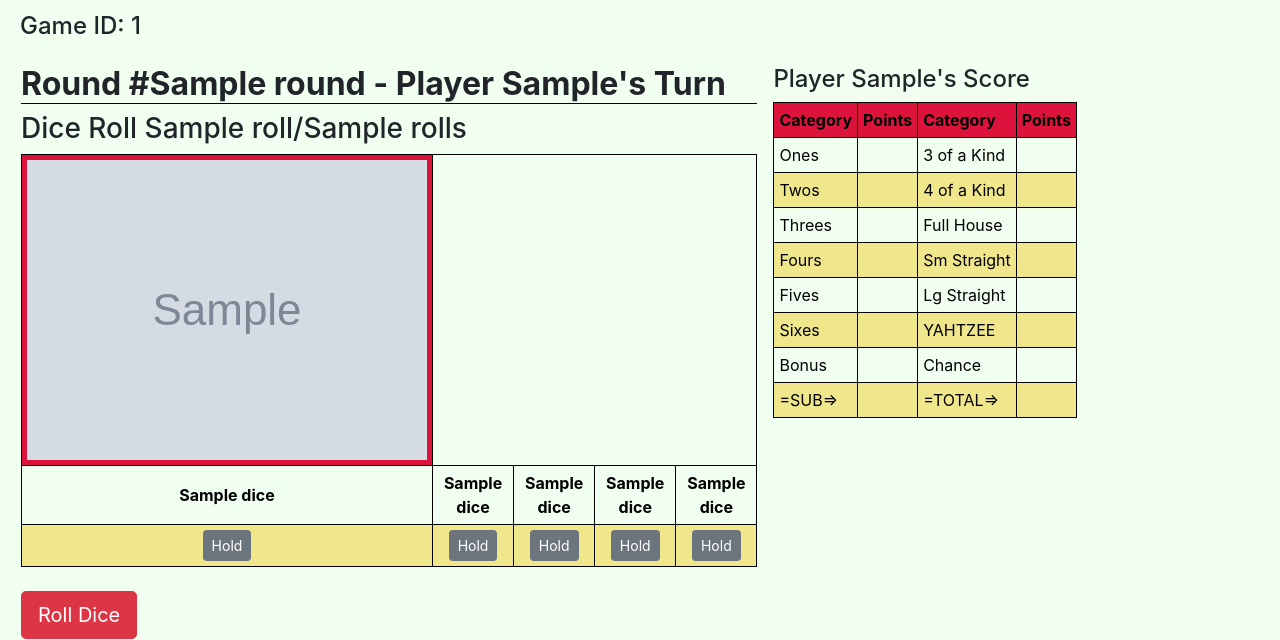
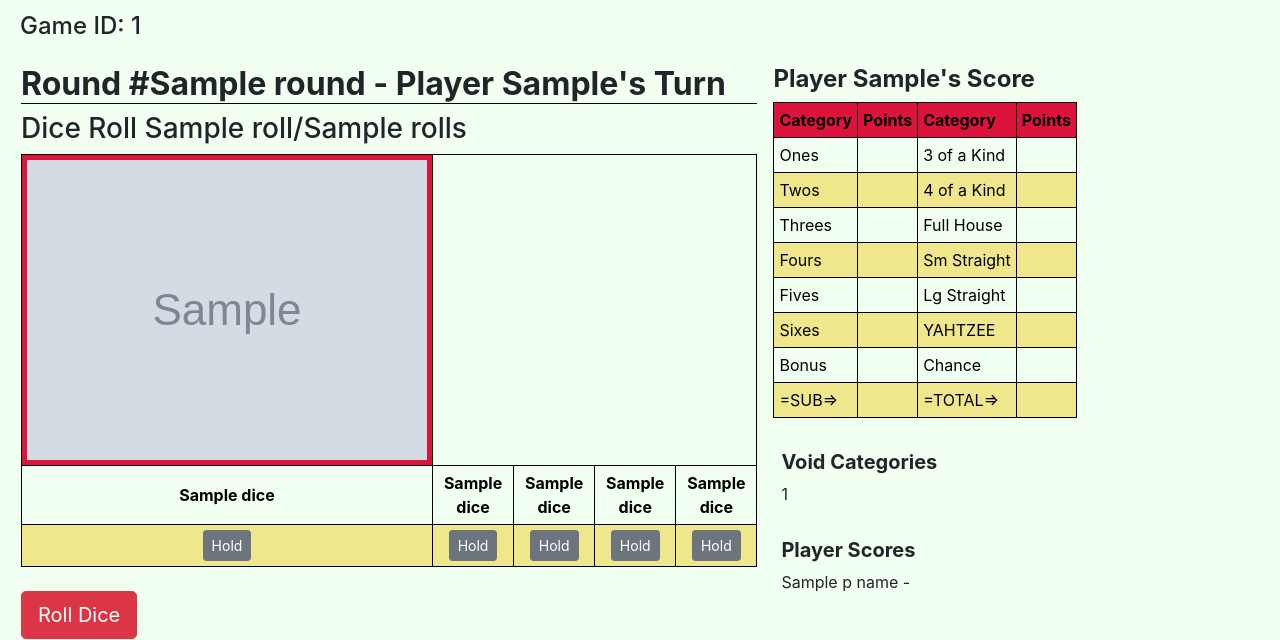
Before and after one commit to d-spence/yahtzee_flask, a Flask app: template yahtzee/templates/play.html in a window 1280 px wide. Shown: the part 88-728 px from the top of the page. Run offline with Flask 2, Linux system fonts and the light colour scheme; the template is opened without the code that fills it: values that come from a table or form of the project are taken from there, most other values are stand-ins (such as "Sample title", 1, 10 or a date in 2020); grey boxes marked "Sample" are stand-in pictures; some libraries are stand-ins or nearby versions.

Commit message:
Display Void Categories and Player Scores while playing the game.

```diff
--- a/todo.txt
+++ b/todo.txt
@@ -3,8 +3,10 @@
 [TODO]
 + Feature: Allow naming players on new_game page with defaults 'Player1, Player2, etc'
 + Feature: Allow multiple games at once using game ids
++ Feature: Display link to current game in nav bar; disable if game not started
 
 [COMPLETED]
 + Enable multiple yahtzees per game (add extra 50 points to yahtzee category)
 + Fix failure to return results page when game is finished
 + Disallow categories that are scored zero to be scored again on subsequent turns
++ Feature: Display voided categories on score card differently (grayed out, etc.)
--- a/yahtzee/game/utils.py
+++ b/yahtzee/game/utils.py
@@ -268,7 +268,11 @@
     # Add value to cur_game.p_void if scored zero; Disables scoring for category
     if value == 0:
         cur_game.p_void[cur_game.p_turn].append(pick)
-        log.debug(cur_game.p_void[cur_game.p_turn])
+
+        try:
+            cur_game.p_void[cur_game.p_turn].remove('Nothing')
+        except:
+            pass
 
     # Logic for bonus score; 63 pts or greater for sub-section bonus
     if player_score['bonus'] == 0:
--- a/yahtzee/game/vars.py
+++ b/yahtzee/game/vars.py
@@ -18,7 +18,7 @@
         self.n_players = n_players # number of players (max 4)
         self.p_names = ['Player 0','Player 1', 'Player 2', 'Player 3', 'Player 4']
         self.p_scores = [copy(score) for p in range(self.n_players+1)]
-        self.p_void = [[] for p in range(self.n_players+1)] # Categories scored as zero
+        self.p_void = [['Nothing'] for p in range(self.n_players+1)] # Categories scored as zero
         self.p_turn = 1 # player num
         self.round = 1 # current round num
         self.roll = 0 # current roll num
--- a/yahtzee/templates/play.html
+++ b/yahtzee/templates/play.html
@@ -51,7 +51,7 @@
         </form>
     </div>
     <div class="column right">
-        <h4>Player {{ game.p_turn }}'s Score</h4>
+        <h4><strong>Player {{ game.p_turn }}'s Score</strong></h4>
         <table>
             <tr style="background-color: crimson;">
                 <th>Category</th><th>Points</th>
@@ -90,6 +90,24 @@
                 <td>=TOTAL=></td><td>{{ game.p_scores[game.p_turn]['total'] }}</td>
             </tr>
         </table><br>
+        <div>
+            <h5><strong>Void Categories</strong></h5>
+            <p>
+                {% if game.p_void %}
+                    {% for v in game.p_void[game.p_turn] %}
+                        {{ v }}
+                    {% endfor %}
+                {% endif %}
+            </p>
+        </div>
+        <div>
+            <h5><strong>Player Scores</strong></h5>
+            {% for i in range(1, game.n_players+1) %}
+                {% if i != game.p_turn %}
+                    <p>{{ game.p_names[i] }} - {{ game.p_scores[i]['total'] }}</p>
+                {% endif %}
+            {% endfor %}
+        </div>
     </div>
 </div>
 {% endblock content %}
```
